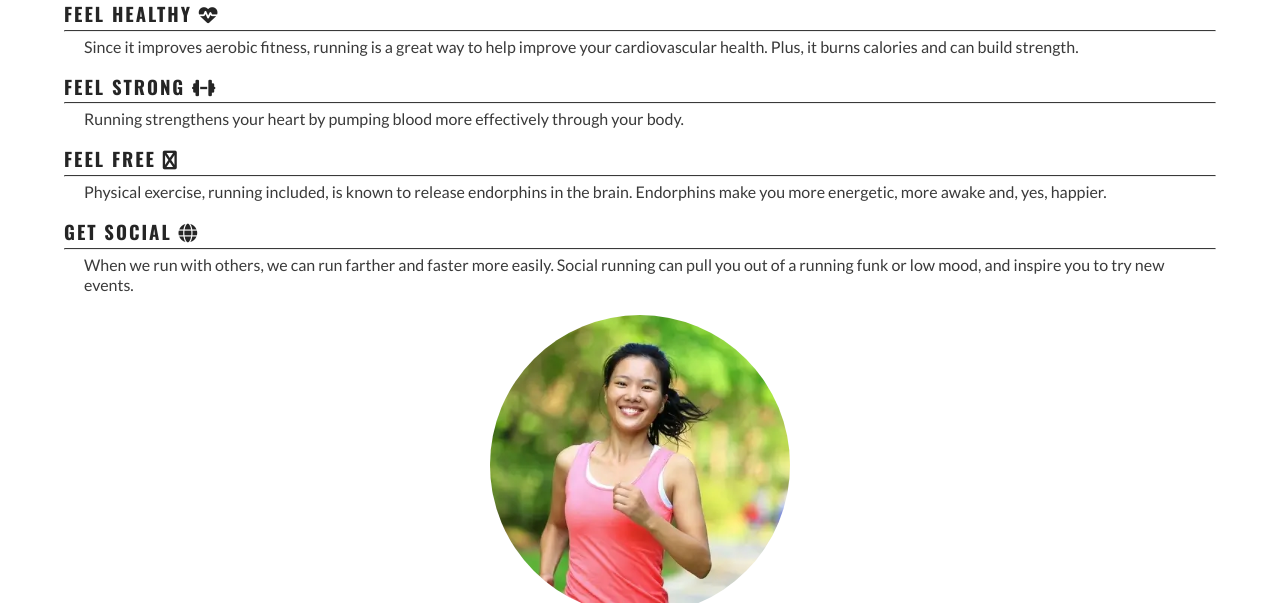
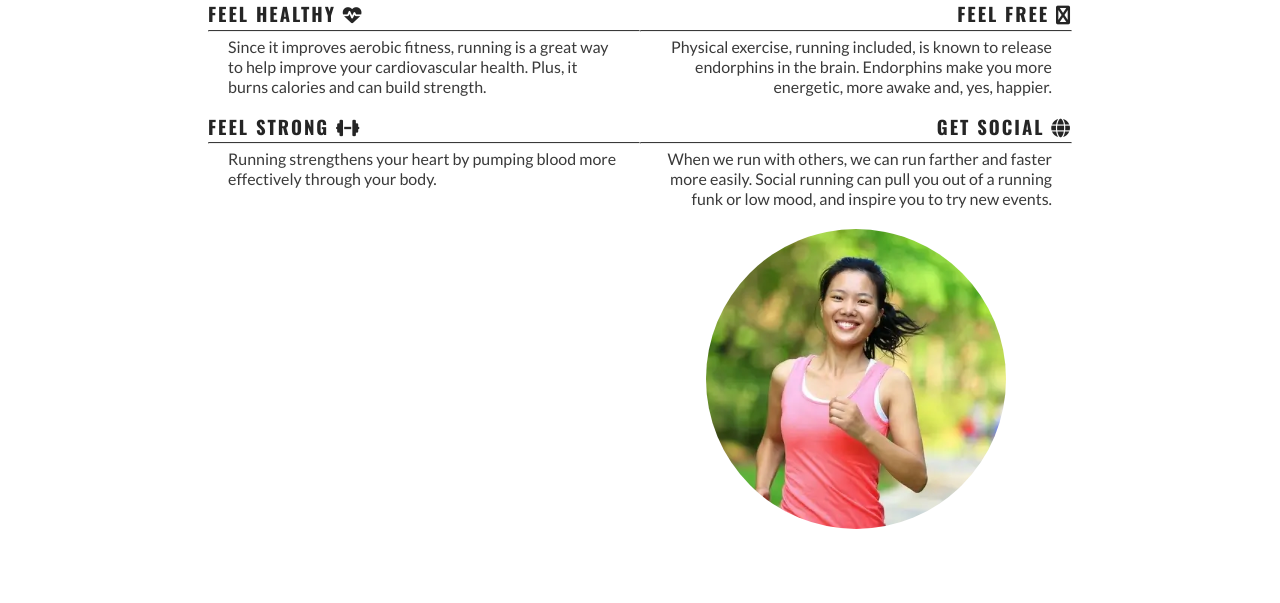
Before and after one commit to Sirjay009/love-running, a plain HTML site: page index.html in a window 1280 px wide. Shown: the part 781-1384 px from the top of the page. Drawn offline with nearby package versions, Linux system fonts and the light colour scheme.

Commit message:
Make reasons section responsive

```diff
--- a/assets/css/style.css
+++ b/assets/css/style.css
@@ -138,8 +138,6 @@ main {
     justify-content: center;
 }
 
-
-
 #cover-text {
     /* Final rgba value sets the opacity so it is semi-transparent */
     background-color: rgba(241, 109, 107, .7);
@@ -213,6 +211,22 @@ main {
             right: 50px;
         }
 
+        /* Reasons section */
+        #benefits-physical, #benefits-mental {
+            display: flex;
+            flex-direction: column;
+            width: 100%;
+        }
+
+        #benefits-physical > div, #benefits-mental > div {
+            width: 75%;
+        }
+
+        #benefits-mental > div {
+            text-align: end;
+            align-self: flex-end;
+        }
+
 
 }
 
@@ -221,4 +235,24 @@ main {
     #menu a:hover {
         border-bottom: 1px solid #3a3a3a;
     }
+    /* Reasons section */
+    #benefits {
+        display: flex;
+        flex-direction: row;
+    }
+    #benefits > div {
+        flex: 1;
+    }
+    #benefits-image {
+        order: 0;
+    }
+    #benefits-mental {
+        order: 1;
+    }
+    #benefits-mental > div {
+        align-self: flex-start;
+    }
+    #benefits-physical > div {
+        align-self: flex-end;
+    }
 }
```
